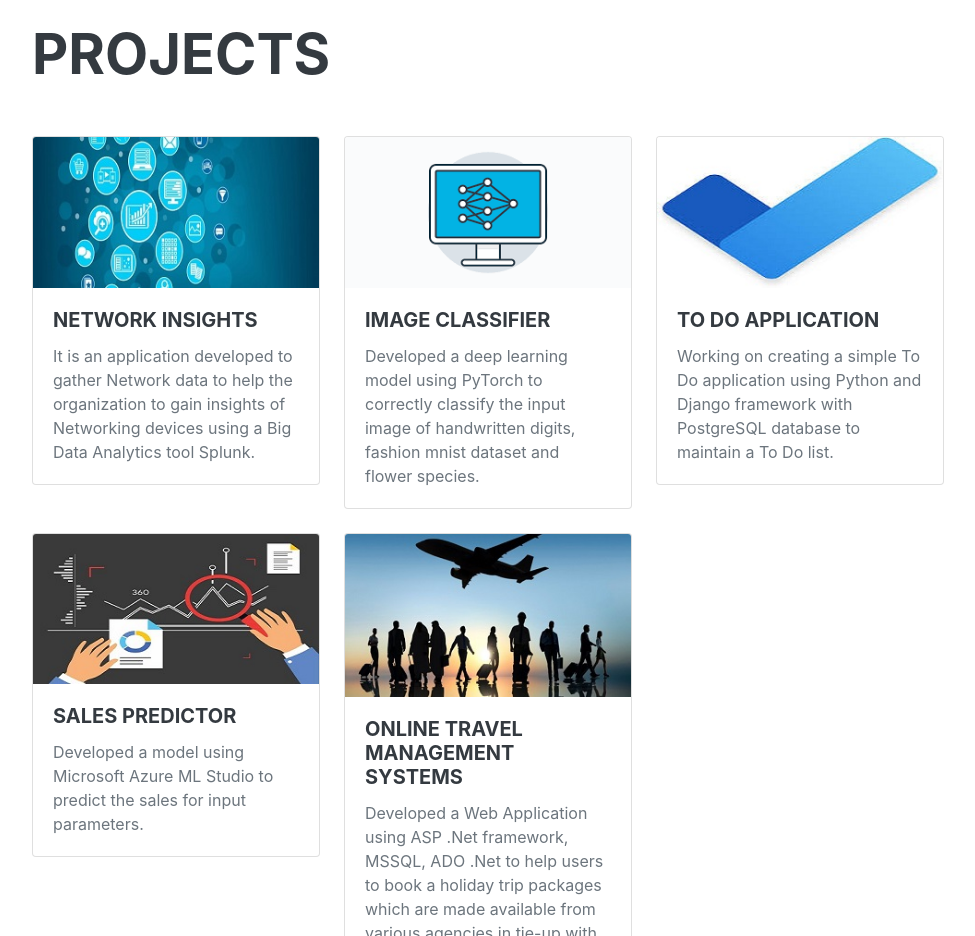
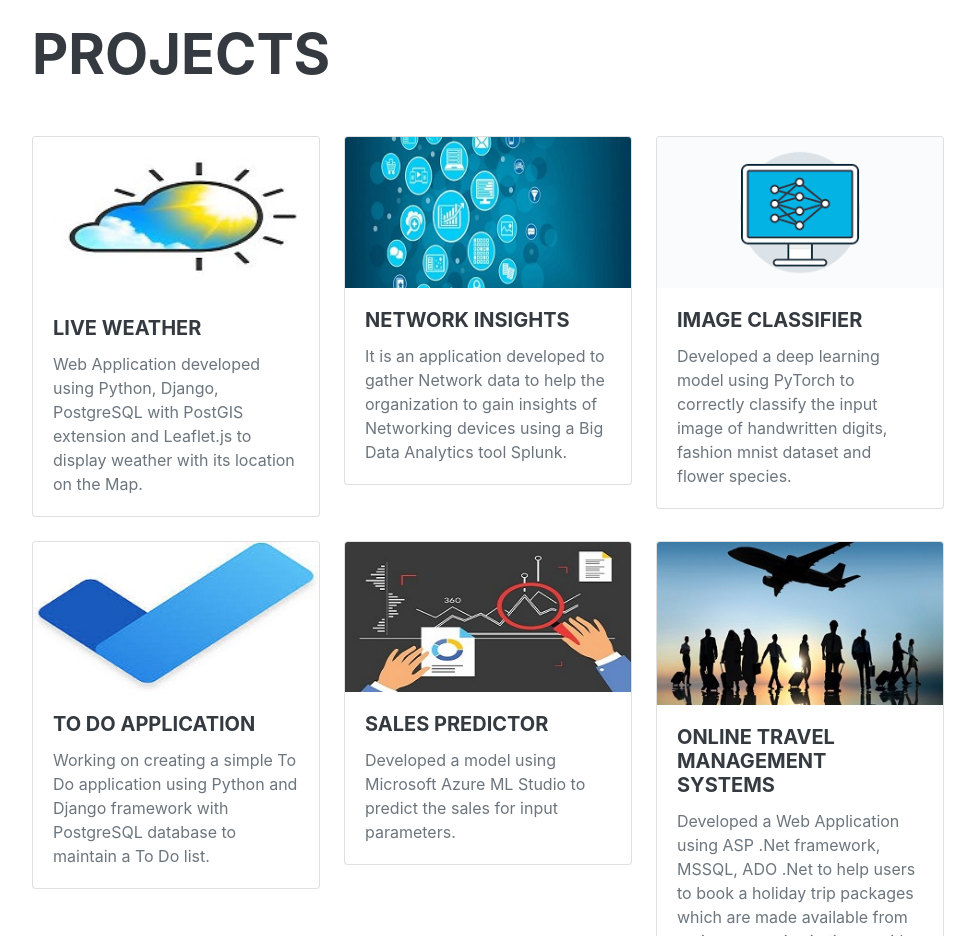
Before and after one commit to Bharat097/portfolio, a plain HTML site: page index.html in a window 1280 px wide. Shown: the part 4160-5096 px from the top of the page, without its empty margins (288-1263 px from the left). Drawn offline with nearby package versions, Linux system fonts and the light colour scheme; a web font is replaced by a local one.

Commit message:
Added weather project

```diff
--- a/index.html
+++ b/index.html
@@ -207,6 +207,15 @@
                     <h2 class="mb-5">Projects</h2>
                     <div class="row row-cols-1 row-cols-md-3">
                         <div class="col mb-4">
+                            <div class="card">
+                              <img src="assets/img/weather.jpg" class="card-img-top" alt="...">
+                              <div class="card-body">
+                                <h5 class="card-title">Live Weather</h5>
+                                <p class="card-text">Web Application developed using Python, Django, PostgreSQL with PostGIS extension and Leaflet.js to display weather with its location on the Map.</p>
+                              </div>
+                            </div>
+                        </div>
+                        <div class="col mb-4">
                           <div class="card">
                             <img src="assets/img/network.jpg" class="card-img-top" alt="...">
                             <div class="card-body">
```
Also changed, not shown: assets/img/weather.jpg (added).
